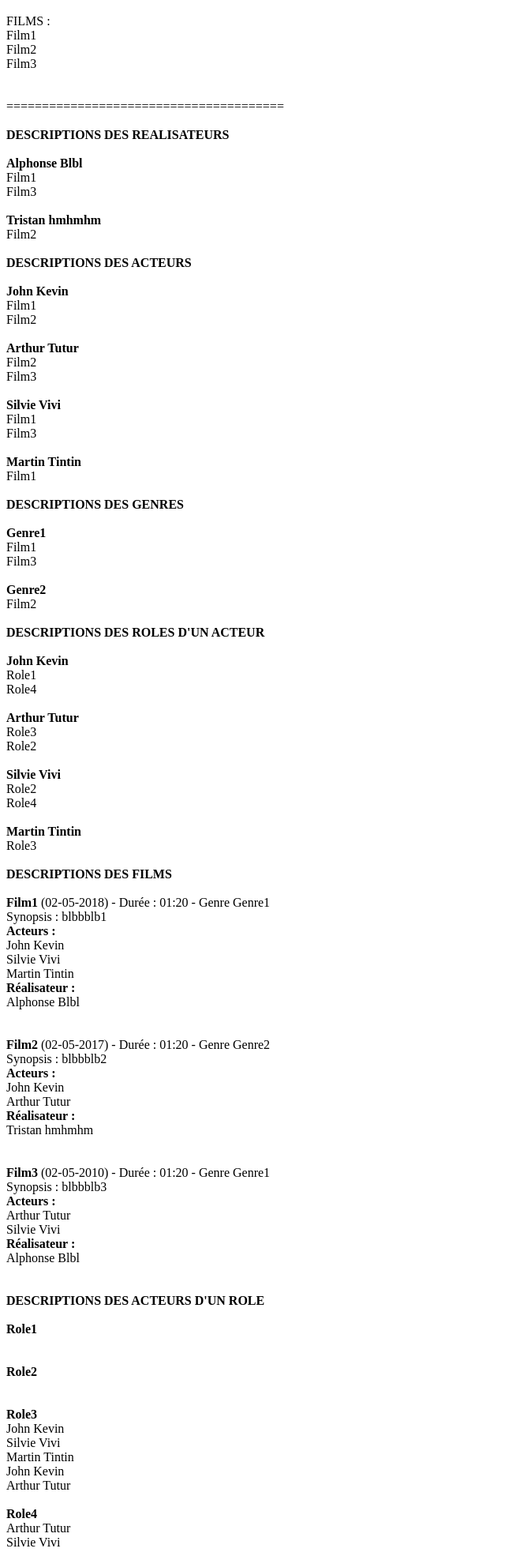
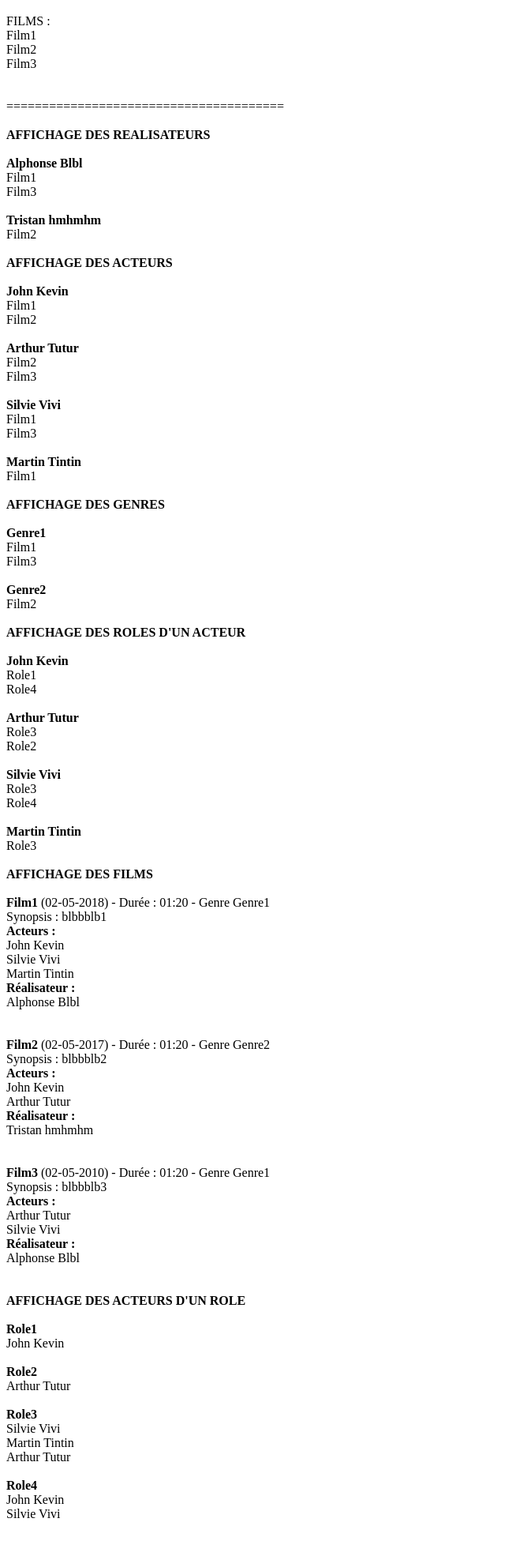
Before and after one commit to bob8213/web_training, a PHP site: page / in a window 1280 px wide. Shown: the part 350-2320 px from the top of the page at 79% size, without its empty margins (0-640 px from the left). After the commit the page ends 2272 px from the top, so only its background shows below. Run offline with PHP 8.4, Linux system fonts and the light colour scheme.

Commit message:
cinema done

```diff
--- a/cinema/db.php
+++ b/cinema/db.php
@@ -1,6 +1,6 @@
 <?php
 
-class Db {
+class Db implements iDisplay {
   private $actors = [];
   private $directors = [];
   private $genres = [];
@@ -44,33 +44,33 @@ class Db {
     ";
   }
 
-  function fullDescription() {
-    $description = "<strong>DESCRIPTIONS DES REALISATEURS</strong><br>";
+  function display() {
+    $description = "<strong>AFFICHAGE DES REALISATEURS</strong><br>";
     foreach ($this->directors as $director) {
       $films = implode($director->getFilms(), '<br>');
       $description .= "<br><strong>$director</strong><br>$films<br>";
     }
-    $description .= "<br><strong>DESCRIPTIONS DES ACTEURS</strong><br>";
+    $description .= "<br><strong>AFFICHAGE DES ACTEURS</strong><br>";
     foreach ($this->actors as $actor) {
       $films = implode($actor->getFilms(), '<br>');
       $description .= "<br><strong>$actor</strong><br>$films<br>";
     }
-    $description .= "<br><strong>DESCRIPTIONS DES GENRES</strong><br>";
+    $description .= "<br><strong>AFFICHAGE DES GENRES</strong><br>";
     foreach ($this->genres as $genre) {
       $films = implode($genre->getFilms(), '<br>');
       $description .= "<br><strong>$genre</strong><br>$films<br>";
     }
-    $description .= "<br><strong>DESCRIPTIONS DES ROLES D'UN ACTEUR</strong><br>";
+    $description .= "<br><strong>AFFICHAGE DES ROLES D'UN ACTEUR</strong><br>";
     foreach ($this->actors as $actor) {
       $roles = implode($actor->getRoles(), '<br>');
       $description .= "<br><strong>$actor</strong><br>$roles<br>";
     }
-    $description .= "<br><strong>DESCRIPTIONS DES FILMS</strong><br>";
+    $description .= "<br><strong>AFFICHAGE DES FILMS</strong><br>";
     foreach ($this->films as $film) {
-      $filmDesc = $film->fullDescription();
+      $filmDesc = $film->display();
       $description .= "<br>$filmDesc<br><br>";
     }
-    $description .= "<br><strong>DESCRIPTIONS DES ACTEURS D'UN ROLE</strong><br>";
+    $description .= "<br><strong>AFFICHAGE DES ACTEURS D'UN ROLE</strong><br>";
     foreach ($this->roles as $role) {
       $actors = implode($role->getActors(), '<br>');
       $description .= "<br><strong>$role</strong><br>$actors<br>";
@@ -81,6 +81,7 @@ class Db {
   function addActor($actor) { array_push($this->actors, $actor); }
   function addDirector($director) { array_push($this->directors, $director); }
   function addGenre($genre) { array_push($this->genres, $genre); }
+  function addRole($role) { array_push($this->roles, $role); }
   function addFilm(
     $title,
     $release,
@@ -88,19 +89,15 @@ class Db {
     $genre,
     $synopsis,
     $director,
-    $roleActorKVPs
+    $roleActors
   ) {
     $actors = [];
-    foreach ($roleActorKVPs as $roleName => $actor) {
+    foreach ($roleActors as $roleActor) {
+      $role = $roleActor[0];
+      $actor = $roleActor[1];
       array_push($actors, $actor);
-      $role = array_search($roleName, $this->roles);
-      if ($role != false) {
-        $role = $this->roles[$role];
-      }else{
-        $role = new Role($roleName);
-        array_push($this->roles, $role);
-      }
       $actor->addRole($role);
+      $role->addActor($actor);
     }
     $film = new Film($title, $release, $length, $genre, $synopsis, $director, $actors);
     array_push($this->films, $film);
@@ -109,7 +106,6 @@ class Db {
     $genre->addFilm($film);
     foreach ($actors as $actor) {
       $actor->addFilm($film);
-      $role->addActor($actor);
     }
   }
 
--- /dev/null
+++ b/cinema/display.php
@@ -0,0 +1,7 @@
+<?php
+
+interface iDisplay {
+  public function display();
+}
+
+?>
--- a/cinema/film.php
+++ b/cinema/film.php
@@ -1,6 +1,6 @@
 <?php
 
-class Film {
+class Film implements iDisplay {
   private $title;
   private $release;
   private $length;
@@ -37,7 +37,7 @@ class Film {
 
   function __tostring() { return "$this->title"; }
 
-  function fullDescription() {
+  function display() {
     $actors = implode($this->actors, "<br>");
     return "
       <strong>$this->title</strong> ($this->release) - Durée : $this->length - Genre $this->genre<br>
--- a/cinema/index.php
+++ b/cinema/index.php
@@ -10,6 +10,8 @@
 <body>
 
 <?php
+
+require_once 'display.php';
 
 require_once 'film_abstract.php';
 require_once 'film_worker_abstract.php';
@@ -35,28 +37,39 @@ $db->addDirector(new Director("Tristan", "hmhmhm", "21-04-854"));
 $db->addGenre(new Genre("Genre1"));
 $db->addGenre(new Genre("Genre2"));
 
+$db->addRole(new Role("Role1"));
+$db->addRole(new Role("Role2"));
+$db->addRole(new Role("Role3"));
+$db->addRole(new Role("Role4"));
+
 $db->addFilm(
   "Film1", "02-05-2018", "01:20", $db->getGenre(0), "blbbblb1", $db->getDirector(0),
-  ["Role1" => $db->getActor(0), "Role2" => $db->getActor(2), "Role3" => $db->getActor(3)]
+  [
+    [$db->getRole(0), $db->getActor(0)],
+    [$db->getRole(2), $db->getActor(2)],
+    [$db->getRole(2), $db->getActor(3)]
+  ]
 );
 
 $db->addFilm(
   "Film2", "02-05-2017", "01:20", $db->getGenre(1), "blbbblb2", $db->getDirector(1),
-  ["Role4" => $db->getActor(0), "Role3" => $db->getActor(1)]
+  [
+    [$db->getRole(3), $db->getActor(0)],
+    [$db->getRole(2), $db->getActor(1)]
+  ]
 );
 
 $db->addFilm(
   "Film3", "02-05-2010", "01:20", $db->getGenre(0), "blbbblb3", $db->getDirector(0),
-  ["Role2" => $db->getActor(1), "Role4" => $db->getActor(2)]
+  [
+    [$db->getRole(1), $db->getActor(1)],
+    [$db->getRole(3), $db->getActor(2)]
+  ]
 );
 
 echo $db;
 echo "<br><br>=======================================<br><br>";
-echo $db->fullDescription();
-
-// TODO fix roles
-// remove hardcorded stuf in Db
-// display interface
+echo $db->display();
 
 ?>
 
```
